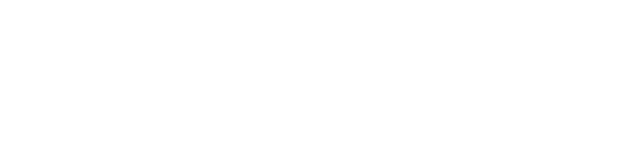
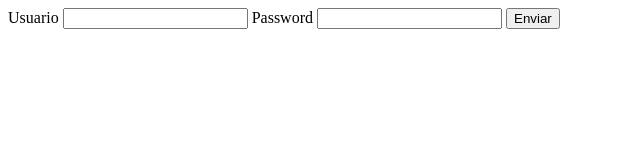
Before and after one commit to jcgeneration/CH21_Colaborar, a plain HTML site: page index.html in a window 1280 px wide. Shown: the whole page, without its empty margins (0-640 px from the left). Drawn offline with Linux system fonts and the light colour scheme.

Commit message:
Se agrego el formulario al html

```diff
--- a/index.html
+++ b/index.html
@@ -7,6 +7,13 @@
     <title>Document</title>
 </head>
 <body>
+    <form>
+        <label for="username">Usuario</label>
+        <input type="text" name="username">
+        <label for="password">Password</label>
+        <input type="password" name="password">
+        <input type="submit" value="Enviar">
+    </form>
 
 </body>
 </html>
```
